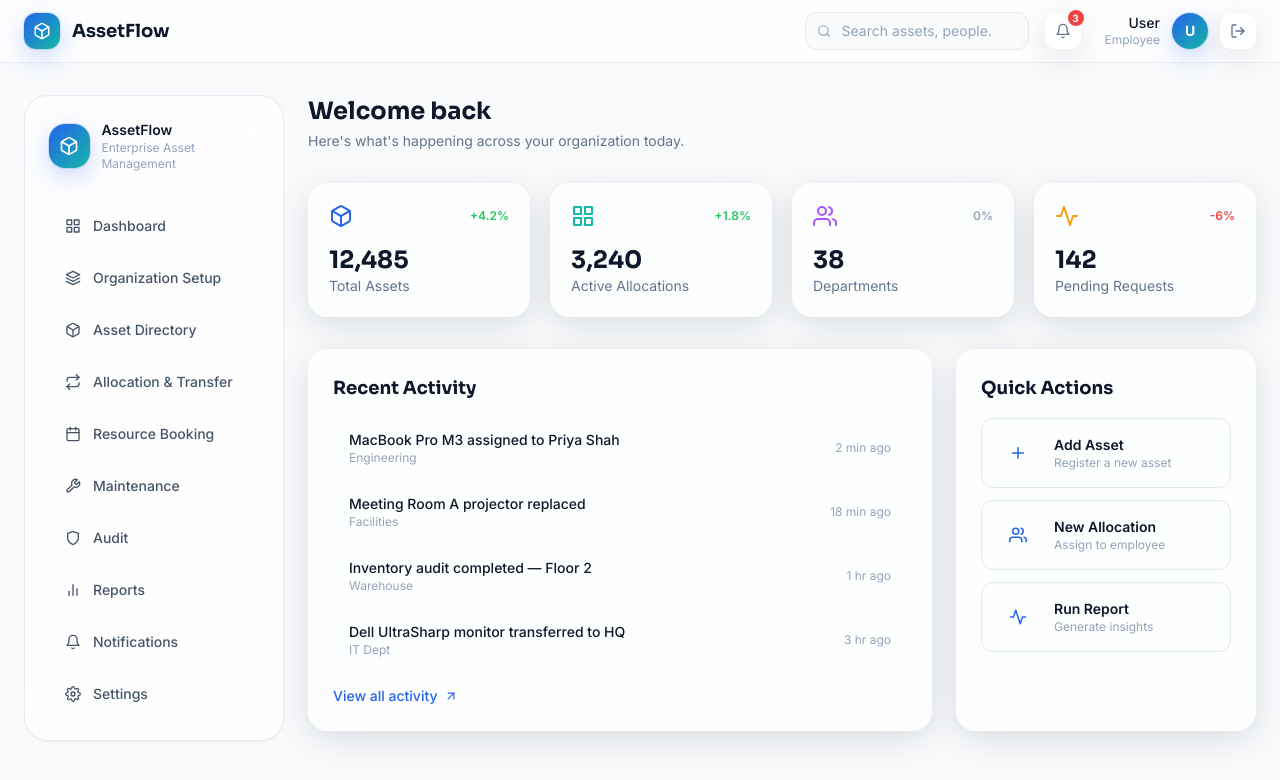
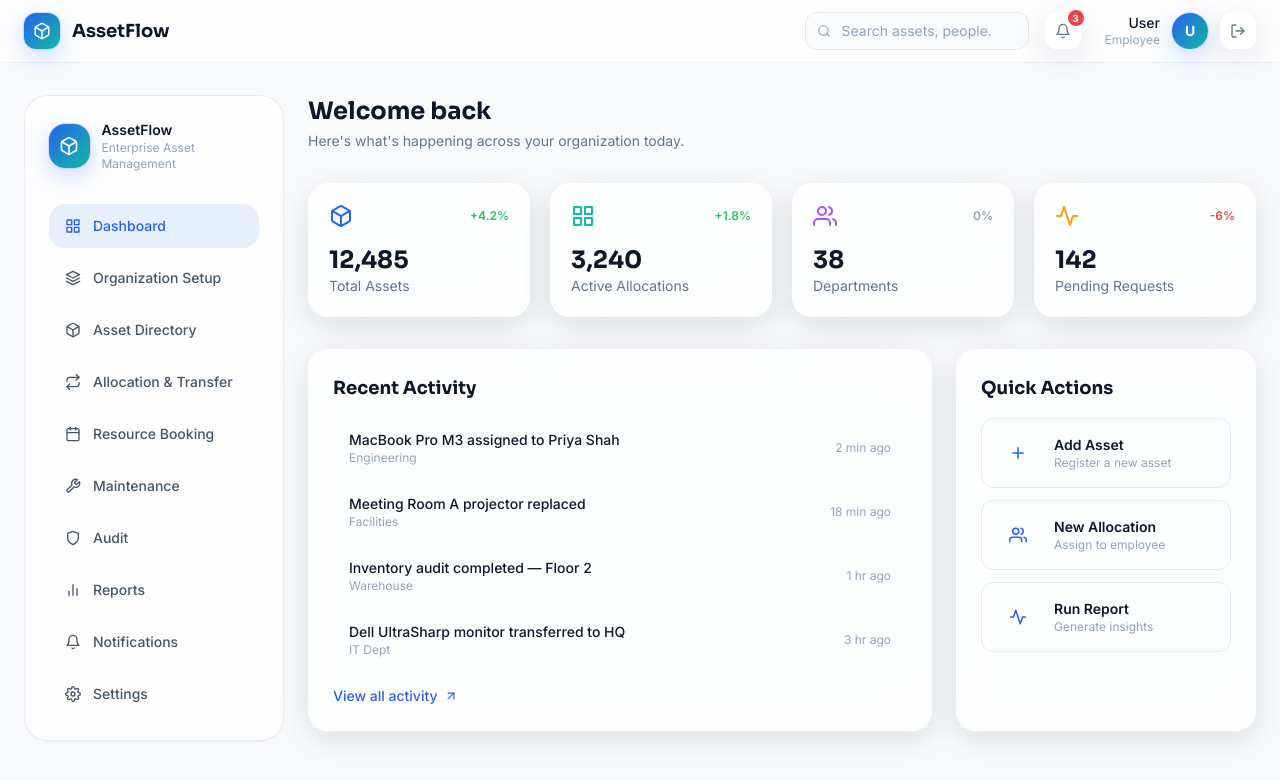
Before and after one commit to priyasatyam5/Assetflow, a React (Vite) app in the folder frontend/: page /dashboard in a window 1280 px wide. Shown: the top 780 px of the page. Built offline with nearby package versions, Linux system fonts and the light colour scheme; no server answers; sample sign-in values are in the browser's storage.

Commit message:
routing added to allocation page

```diff
--- a/frontend/src/pages/dashboard/DashboardPage.jsx
+++ b/frontend/src/pages/dashboard/DashboardPage.jsx
@@ -1,3 +1,4 @@
+import { NavLink } from 'react-router-dom';
 import { useAuth } from '../../context/AuthContext.jsx';
 import { FiBox, FiGrid, FiUsers, FiShield, FiActivity, FiLogOut, FiSearch, FiBell, FiPlus, FiArrowUpRight } from 'react-icons/fi';
 import { NAV_ITEMS } from '../../utils/mockData.js';
@@ -97,14 +98,20 @@ export default function DashboardPage() {
 
             <nav className="space-y-2">
               {NAV_ITEMS.map((item) => (
-                <button
+                <NavLink
                   key={item.label}
-                  type="button"
-                  className="flex w-full items-center gap-3 rounded-2xl px-4 py-3 text-left text-sm font-medium text-slate-600 transition-all hover:bg-slate-100 hover:text-ink dark:text-slate-300 dark:hover:bg-slate-800 dark:hover:text-white"
+                  to={item.path}
+                  className={({ isActive }) =>
+                    `flex w-full items-center gap-3 rounded-2xl px-4 py-3 text-sm font-medium transition-all ${
+                      isActive
+                        ? 'bg-primary/10 text-primary dark:text-primary'
+                        : 'text-slate-600 hover:bg-slate-100 hover:text-ink dark:text-slate-300 dark:hover:bg-slate-800 dark:hover:text-white'
+                    }`
+                  }
                 >
                   <item.icon className="text-base" />
                   <span>{item.label}</span>
-                </button>
+                </NavLink>
               ))}
             </nav>
           </aside>
--- a/frontend/src/utils/mockData.js
+++ b/frontend/src/utils/mockData.js
@@ -31,7 +31,7 @@ export const NAV_ITEMS = [
   { label: 'Dashboard', icon: FiGrid, path: '/dashboard' },
   { label: 'Organization Setup', icon: FiLayers, path: '/organization-setup' },
   { label: 'Asset Directory', icon: FiBox, path: '/assets' },
-  { label: 'Allocation & Transfer', icon: FiRepeat, path: '/allocation-transfer' },
+  { label: 'Allocation & Transfer', icon: FiRepeat, path: '/allocation' },
   { label: 'Resource Booking', icon: FiCalendar, path: '/resource-booking' },
   { label: 'Maintenance', icon: FiTool, path: '/maintenance' },
   { label: 'Audit', icon: FiShield, path: '/audit' },
@@ -99,7 +99,7 @@ export const STAT_CARDS = [
 
 export const QUICK_ACTIONS = [
   { key: 'register', label: 'Register Asset', icon: FiPlusSquare, color: 'text-primary', path: '/assets/register' },
-  { key: 'allocate', label: 'Allocate Asset', icon: FiSend, color: 'text-accent', path: '/allocation-transfer' },
+  { key: 'allocate', label: 'Allocate Asset', icon: FiSend, color: 'text-accent', path: '/allocation' },
   { key: 'book', label: 'Book Resource', icon: FiCalendar, color: 'text-violet-600', path: '/resource-booking' },
   { key: 'maintenance', label: 'Raise Maintenance Request', icon: FiTool, color: 'text-amber-600', path: '/maintenance/new' },
   { key: 'qr', label: 'Generate QR Code', icon: FiCode, color: 'text-rose-600', path: '/assets/qr' },
```
